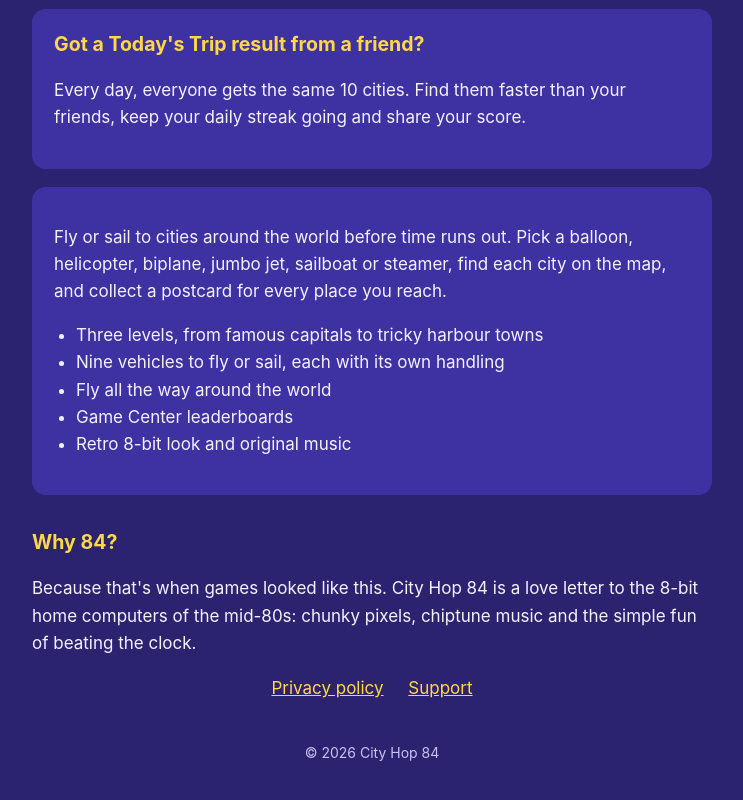
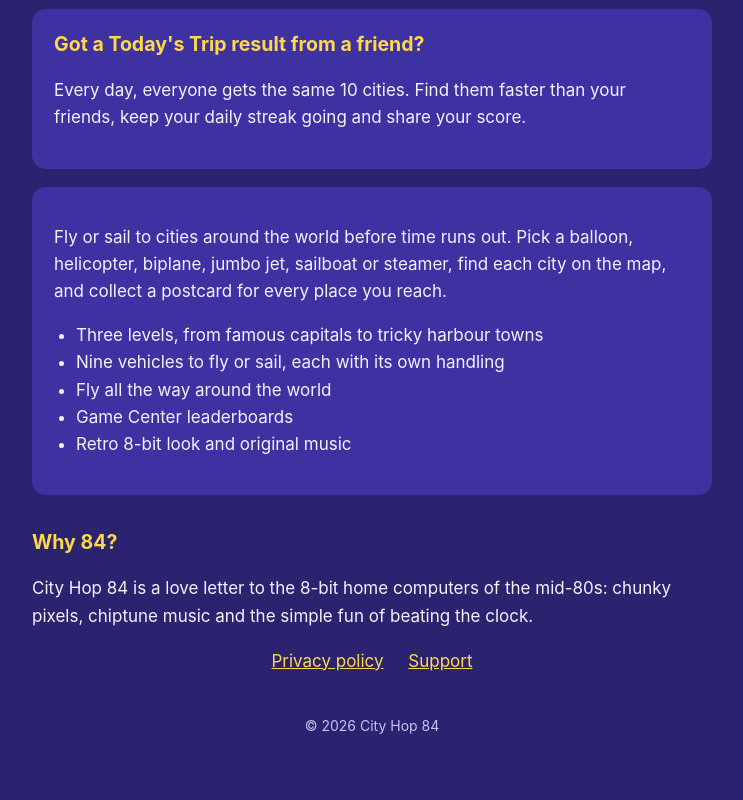
Before and after one commit to cityhop84app/cityhop84app.github.io, a plain HTML site: page index.html in a window 1280 px wide. Shown: the part 346-1146 px from the top of the page, without its empty margins (268-1011 px from the left). Drawn offline with Linux system fonts and the light colour scheme.

Commit message:
Add files via upload

```diff
--- a/index.html
+++ b/index.html
@@ -44,7 +44,7 @@
   </div>
 
   <h2>Why 84?</h2>
-  <p>Because that's when games looked like this. City Hop 84 is a love letter to the 8-bit home computers of the mid-80s: chunky pixels, chiptune music and the simple fun of beating the clock.</p>
+  <p>City Hop 84 is a love letter to the 8-bit home computers of the mid-80s: chunky pixels, chiptune music and the simple fun of beating the clock.</p>
 
   <nav>
     <a href="privacy.html">Privacy policy</a>
```
